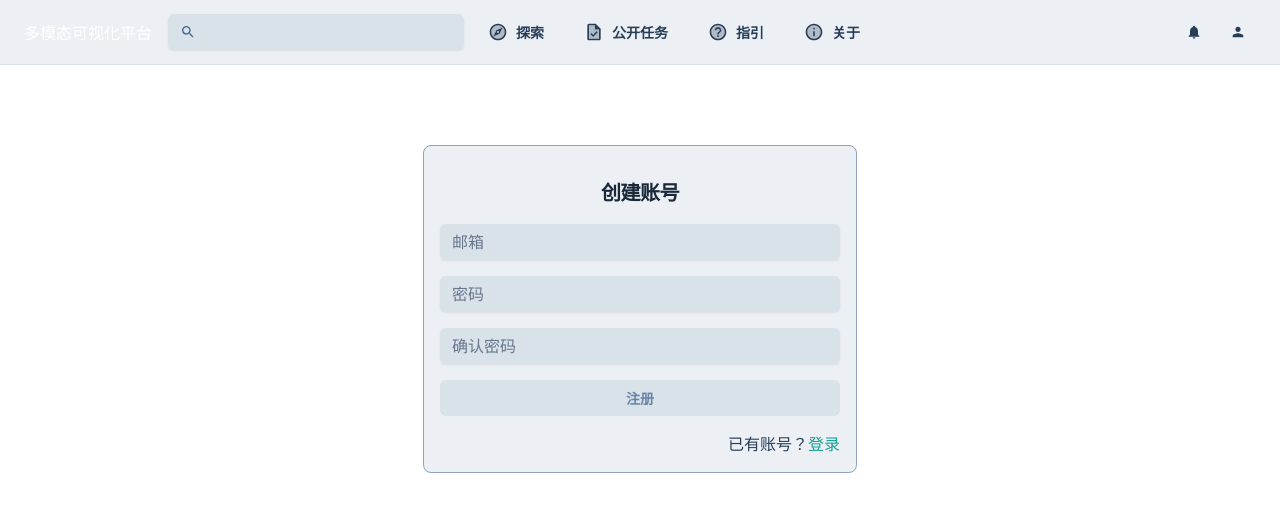
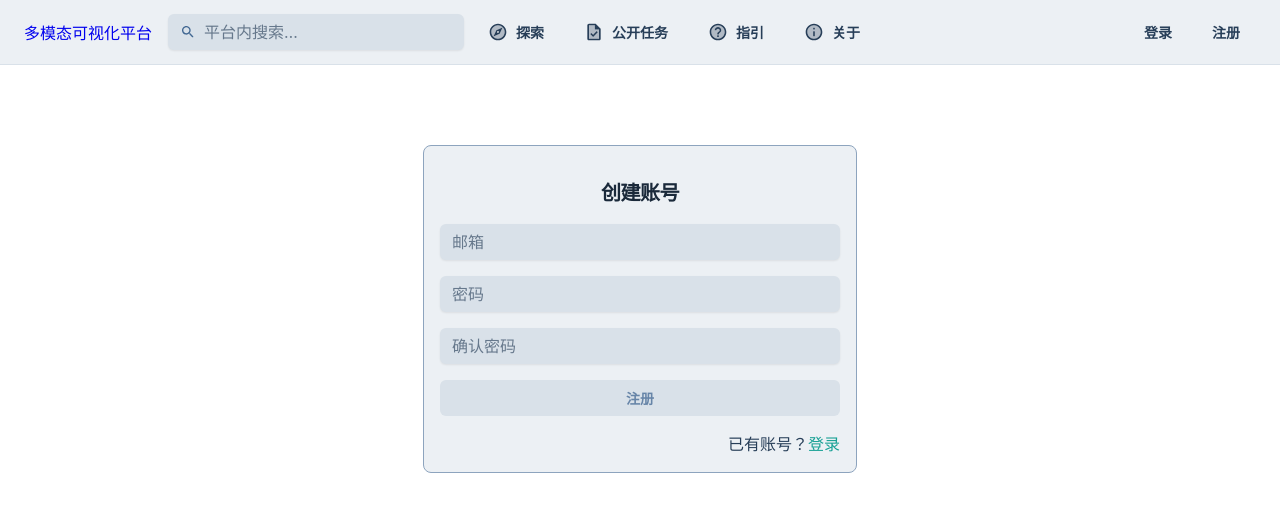
Before and after one commit to wzhqwq/vc-frontend-deploy-only, a React (Vite) app: page /register in a window 1280 px wide. Shown: the top 512 px of the page. Built offline with nearby package versions, Linux system fonts and the light colour scheme.

Commit message:
完善用户按钮，登录注册使用react-query的加载状态

```diff
--- a/src/api/user.ts
+++ b/src/api/user.ts
@@ -49,13 +49,13 @@ export function useSession() {
       initialData: () => localStorage.getItem('token') !== null,
     },
   )
-  const { mutateAsync: logIn } = usePost<string, LoginForm>(['public', 'user', 'login'], {
+  const { mutate: logIn, isLoading: loggingIn } = usePost<string, LoginForm>(['public', 'user', 'login'], {
     onSuccess: (data) => {
       localStorage.setItem('token', data)
       queryClient.invalidateQueries(['state', 'loggedIn'])
     },
   })
-  const { mutateAsync: registerUser } = usePost<User, UserCreatingForm>(['public', 'user', 'register'])
+  const { mutate: registerUser, isLoading: registering } = usePost<User, UserCreatingForm>(['public', 'user', 'register'])
 
   const logOut = useCallback(() => {
     localStorage.removeItem('token')
@@ -66,7 +66,9 @@ export function useSession() {
   return {
     loggedIn,
     logIn,
+    loggingIn,
     registerUser,
+    registering,
     logOut,
   }
 }
--- a/src/page/MainFrame.tsx
+++ b/src/page/MainFrame.tsx
@@ -1,9 +1,11 @@
+import { useSession, useUser } from '@/api/user'
 import { SearchInput } from '@/component/basic/CustomInput'
 import { NormalMenuButton } from '@/component/basic/CustomMenu'
 import {
   AccountCircle,
   Cloud,
   DeleteSweep,
+  ExitToApp,
   ExploreTwoTone,
   HelpTwoTone,
   InfoTwoTone,
@@ -16,6 +18,7 @@ import {
 import {
   Box,
   Button,
+  CircularProgress,
   Container,
   Divider,
   IconButton,
@@ -25,9 +28,12 @@ import {
 } from '@mui/joy'
 import { AppBar, Toolbar } from '@mui/material'
 import { memo, useCallback, useState } from 'react'
-import { Outlet } from 'react-router-dom'
+import { Outlet, useNavigate } from 'react-router-dom'
 
 export default function MainFrame() {
+  const { loggedIn } = useSession()
+  const navigate = useNavigate()
+
   return (
     <Box
       sx={{
@@ -38,29 +44,42 @@ export default function MainFrame() {
     >
       <AppBar position="static">
         <Toolbar sx={{ gap: 1 }}>
-          <Typography level="h6" component="div" sx={{ mr: 1 }}>
+          <Typography level="h6" component="a" sx={{ mr: 1, textDecoration: 'none' }} href="/">
             多模态可视化平台
           </Typography>
-          <SearchInput />
-          <Button variant='plain' color='neutral'>
+          <SearchInput placeholder="平台内搜索…" />
+          <Button variant="plain" color="neutral">
             <ExploreTwoTone fontSize="small" sx={{ mr: 1 }} />
             探索
           </Button>
-          <Button variant='plain' color='neutral'>
+          <Button variant="plain" color="neutral">
             <TaskTwoTone fontSize="small" sx={{ mr: 1 }} />
             公开任务
           </Button>
-          <Button variant='plain' color='neutral'>
+          <Button variant="plain" color="neutral">
             <HelpTwoTone fontSize="small" sx={{ mr: 1 }} />
             指引
           </Button>
-          <Button variant='plain' color='neutral'>
+          <Button variant="plain" color="neutral">
             <InfoTwoTone fontSize="small" sx={{ mr: 1 }} />
             关于
           </Button>
           <Box sx={{ flexGrow: 1 }} />
-          <MessageControl />
-          <UserControl />
+          {loggedIn ? (
+            <>
+              <MessageControl />
+              <UserControl />
+            </>
+          ) : (
+            <>
+              <Button variant="plain" color="neutral" onClick={() => navigate('/login')}>
+                登录
+              </Button>
+              <Button variant="plain" color="neutral" onClick={() => navigate('/register')}>
+                注册
+              </Button>
+            </>
+          )}
         </Toolbar>
       </AppBar>
       <Container
@@ -77,6 +96,7 @@ export default function MainFrame() {
 }
 
 const UserControl = memo(() => {
+  const { user } = useUser()
   const [anchorEl, setAnchorEl] = useState<null | HTMLElement>(null)
   const open = Boolean(anchorEl)
   const handleClick = useCallback((event: React.MouseEvent<HTMLElement>) => {
@@ -85,17 +105,25 @@ const UserControl = memo(() => {
   const handleClose = useCallback(() => {
     setAnchorEl(null)
   }, [])
+
   return (
     <>
-      <IconButton onClick={handleClick} variant='plain' color='neutral'>
+      <IconButton onClick={handleClick} variant="plain" color="neutral">
         <Person />
       </IconButton>
-      <Menu
-        anchorEl={anchorEl}
-        open={open}
-        onClose={handleClose}
-        placement='bottom-end'
-      >
+      <Menu anchorEl={anchorEl} open={open} onClose={handleClose} placement="bottom-end">
+        <Box sx={{ display: 'flex', alignItems: 'center', px: 2, pb: 1 }}>
+          {user ? (
+            <Typography level="h6" sx={{ flexGrow: 1 }}>
+              {user.email}
+            </Typography>
+          ) : (
+            <CircularProgress />
+          )}
+          <IconButton color="danger">
+            <ExitToApp />
+          </IconButton>
+        </Box>
         <NormalMenuButton Icon={AccountCircle} text="个人信息" />
         <NormalMenuButton Icon={Notifications} text="通知" />
         <Divider sx={{ my: 1 }} />
@@ -119,28 +147,28 @@ const MessageControl = memo(() => {
 
   return (
     <>
-      <IconButton onClick={handleClick} variant='plain' color='neutral'>
+      <IconButton onClick={handleClick} variant="plain" color="neutral">
         <Notifications />
       </IconButton>
       <Menu
         anchorEl={anchorEl}
         open={open}
         onClose={handleClose}
-        placement='bottom-end'
+        placement="bottom-end"
         sx={{
           minWidth: 300,
         }}
       >
         <Box sx={{ display: 'flex', alignItems: 'center', px: 2, pb: 1 }}>
-          <Typography level="h6" sx={{ flexGrow: 1 }}>消息中心</Typography>
+          <Typography level="h6" sx={{ flexGrow: 1 }}>
+            消息中心
+          </Typography>
           <IconButton color="danger">
             <DeleteSweep />
           </IconButton>
         </Box>
         <Divider sx={{ mb: 1 }} />
-        <MenuItem>
-          暂无消息
-        </MenuItem>
+        <MenuItem>暂无消息</MenuItem>
       </Menu>
     </>
   )
--- a/src/page/user/Login.tsx
+++ b/src/page/user/Login.tsx
@@ -3,7 +3,7 @@ import { Button, Input, Link, Sheet, Typography } from '@mui/joy'
 import { useForm, SubmitHandler } from 'react-hook-form'
 
 export default function Login() {
-  const { logIn } = useSession()
+  const { logIn, loggingIn } = useSession()
   const { register, handleSubmit, formState } = useForm<LoginForm>()
   const onSubmit: SubmitHandler<LoginForm> = (data) => logIn(data)
 
@@ -30,8 +30,8 @@ export default function Login() {
 
         <Button
           type="submit"
-          loading={formState.isSubmitting}
-          disabled={formState.isSubmitting || !formState.isValid}
+          loading={loggingIn}
+          disabled={loggingIn || !formState.isValid}
         >
           登录
         </Button>
--- a/src/page/user/Register.tsx
+++ b/src/page/user/Register.tsx
@@ -3,7 +3,7 @@ import { Button, Input, Link, Sheet, Typography } from '@mui/joy'
 import { useForm, SubmitHandler } from 'react-hook-form'
 
 export default function Register() {
-  const { registerUser } = useSession()
+  const { registerUser, registering } = useSession()
   const { register, handleSubmit, formState } = useForm<LoginForm>()
   const onSubmit: SubmitHandler<LoginForm> = (data) => registerUser(data)
 
@@ -35,8 +35,8 @@ export default function Register() {
 
         <Button
           type="submit"
-          loading={formState.isSubmitting}
-          disabled={formState.isSubmitting || !formState.isValid}
+          loading={registering}
+          disabled={registering || !formState.isValid}
         >
           注册
         </Button>
```
